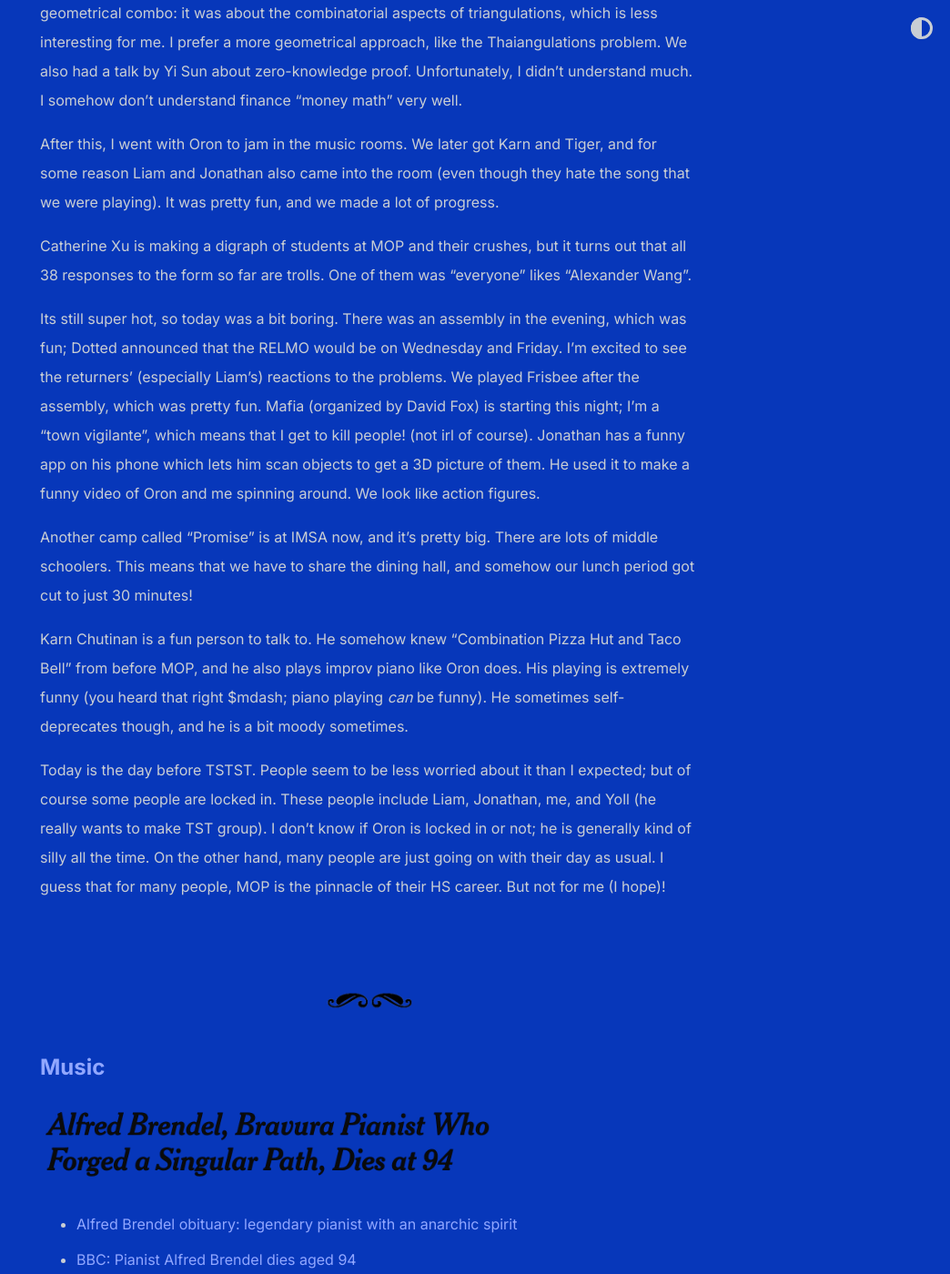
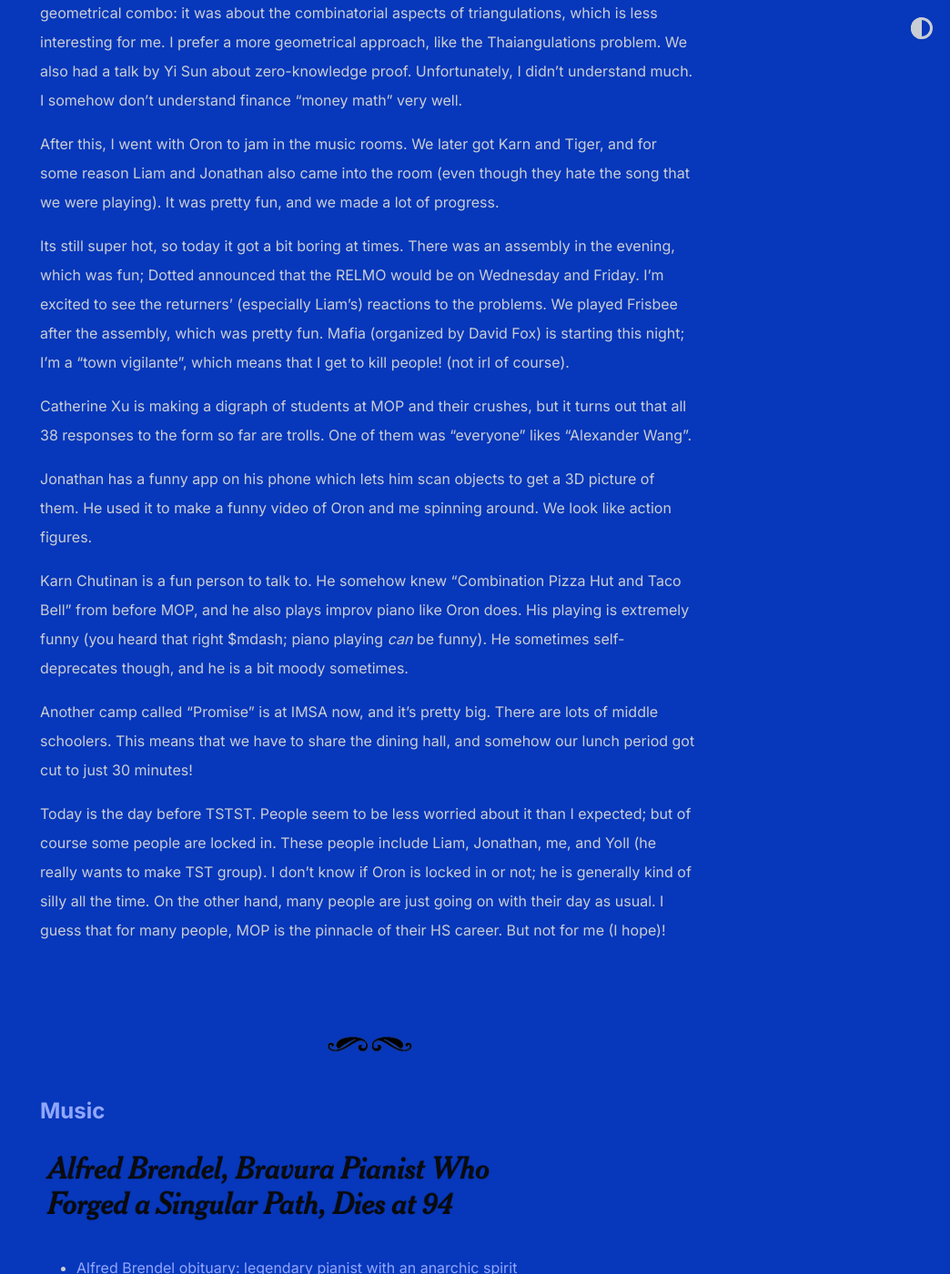
Before and after one commit to shihankanungo/shihankanungo.github.io, a Jekyll site: the page built from mop.md, in a window 1280 px wide and 1400 px high, scrolled down 17860 px. Shown: the whole window at 91% size, without its empty margins (236-1280 px from the left). Built offline with Jekyll 4.4.1, drawn with Linux system fonts in a browser that asks for light colours.

Commit message:
Update mop.md

```diff
--- a/mop.md
+++ b/mop.md
@@ -227,13 +227,15 @@
 
 After this, I went with Oron to jam in the music rooms. We later got Karn and Tiger, and for some reason Liam and Jonathan also came into the room (even though they hate the song that we were playing). It was pretty fun, and we made a lot of progress.
 
+Its still super hot, so today it got a bit boring at times. There was an assembly in the evening, which was fun; Dotted announced that the RELMO would be on Wednesday and Friday. I’m excited to see the returners’ (especially Liam's) reactions to the problems. We played Frisbee after the assembly, which was pretty fun. Mafia (organized by David Fox) is starting this night; I’m a “town vigilante”, which means that I get to kill people! (not irl of course).
+
 Catherine Xu is making a digraph of students at MOP and their crushes, but it turns out that all 38 responses to the form so far are trolls. One of them was “everyone” likes “Alexander Wang”.
 
-Its still super hot, so today was a bit boring. There was an assembly in the evening, which was fun; Dotted announced that the RELMO would be on Wednesday and Friday. I’m excited to see the returners’ (especially Liam's) reactions to the problems. We played Frisbee after the assembly, which was pretty fun. Mafia (organized by David Fox) is starting this night; I’m a “town vigilante”, which means that I get to kill people! (not irl of course). Jonathan has a funny app on his phone which lets him scan objects to get a 3D picture of them. He used it to make a funny video of Oron and me spinning around. We look like action figures.
+Jonathan has a funny app on his phone which lets him scan objects to get a 3D picture of them. He used it to make a funny video of Oron and me spinning around. We look like action figures.
+
+Karn Chutinan is a fun person to talk to. He somehow knew “Combination Pizza Hut and Taco Bell” from before MOP, and he also plays improv piano like Oron does. His playing is extremely funny (you heard that right $mdash; piano playing _can_ be funny). He sometimes self-deprecates though, and he is a bit moody sometimes.
 
 Another camp called “Promise” is at IMSA now, and it’s pretty big. There are lots of middle schoolers. This means that we have to share the dining hall, and somehow our lunch period got cut to just 30 minutes!
-
-Karn Chutinan is a fun person to talk to. He somehow knew “Combination Pizza Hut and Taco Bell” from before MOP, and he also plays improv piano like Oron does. His playing is extremely funny (you heard that right $mdash; piano playing _can_ be funny). He sometimes self-deprecates though, and he is a bit moody sometimes.
 
 Today is the day before TSTST. People seem to be less worried about it than I expected; but of course some people are locked in. These people include Liam, Jonathan, me, and Yoll (he really wants to make TST group). I don’t know if Oron is locked in or not; he is generally kind of silly all the time. On the other hand, many people are just going on with their day as usual. I guess that for many people, MOP is the pinnacle of their HS career. But not for me (I hope)!
 
```
